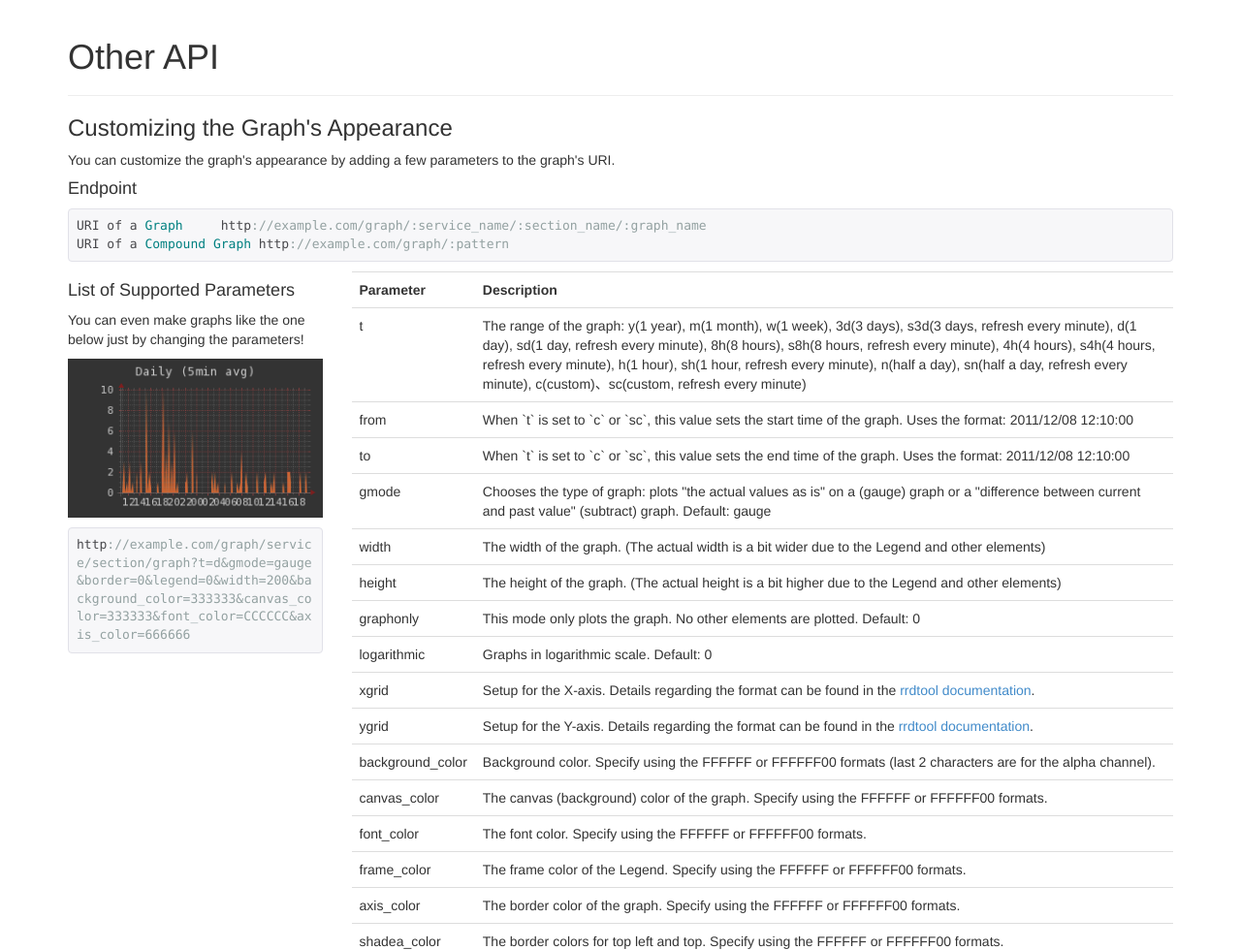
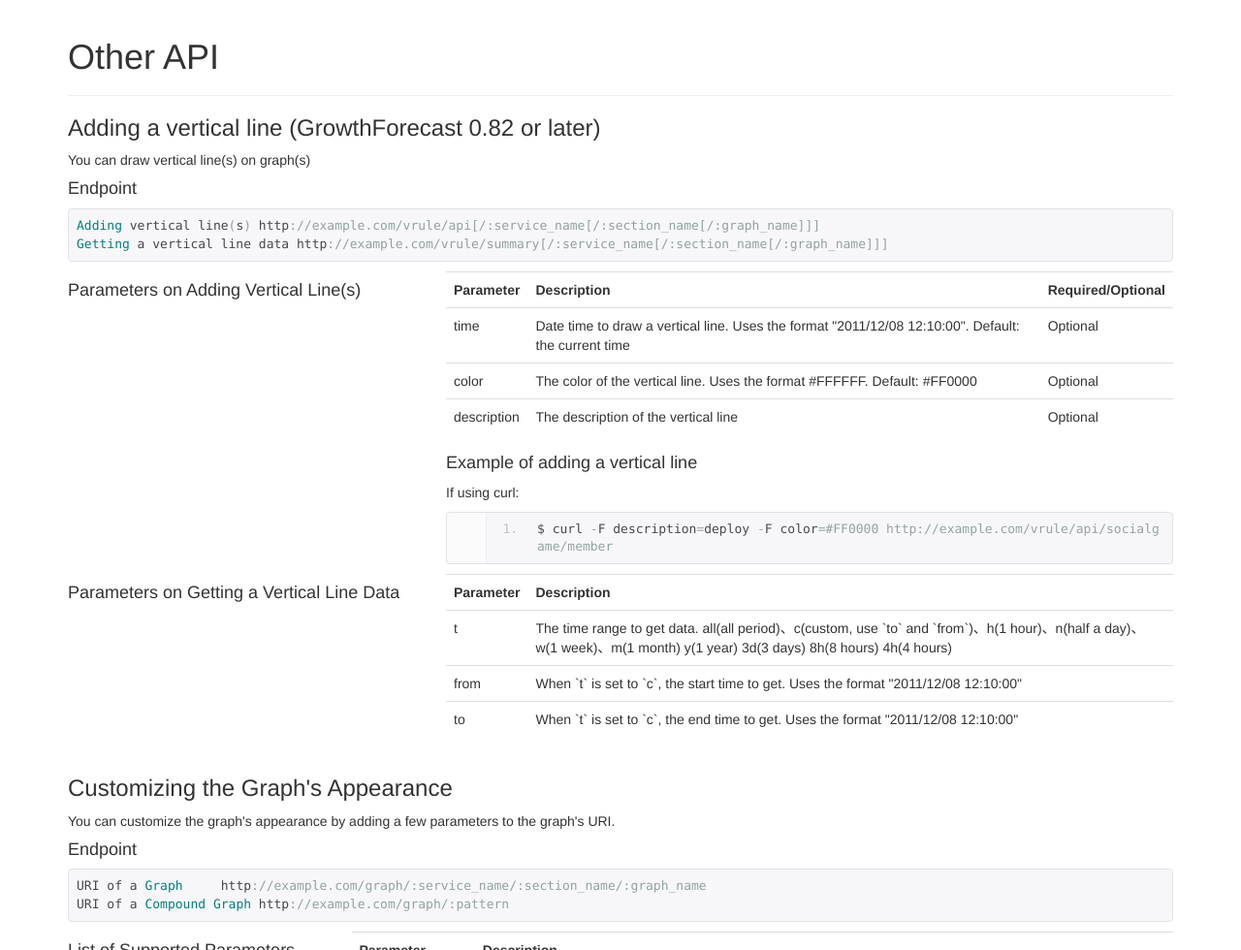
Before and after one commit to kazeburo/GrowthForecast, a plain HTML site: page index.html in a window 1280 px wide. Shown: the part 3126-4106 px from the top of the page at 97% size. Drawn offline with nearby package versions, Linux system fonts and the light colour scheme.

Commit message:
translate vrule document to english

```diff
--- a/index.html
+++ b/index.html
@@ -315,6 +315,87 @@ $ curl -F number=10 http://example.com/api/socialgame/member/register
           <h1>Other API</h1>
         </div>
 
+<h3>Adding a vertical line (GrowthForecast 0.82 or later)</h3>
+
+<p>You can draw vertical line(s) on graph(s)</p>
+
+<h4>Endpoint</h4>
+
+<pre class="prettyprint">
+Adding vertical line(s) http://example.com/vrule/api[/:service_name[/:section_name[/:graph_name]]]
+Getting a vertical line data http://example.com/vrule/summary[/:service_name[/:section_name[/:graph_name]]]
+</pre>
+
+<div class="row">
+<div class="col-md-4">
+<h4>Parameters on Adding Vertical Line(s)</h4>
+</div>
+<div class="col-md-8">
+
+<table class="table">
+<tr>
+<th>Parameter</th>
+<th>Description</th>
+<th>Required/Optional</th>
+</tr>
+<tr>
+<td>time</td>
+<td>Date time to draw a vertical line. Uses the format "2011/12/08 12:10:00". Default: the current time</td>
+<td>Optional</td>
+</tr>
+<tr>
+<td>color</td>
+<td>The color of the vertical line. Uses the format #FFFFFF. Default: #FF0000</td>
+<td>Optional</td>
+</tr>
+<tr>
+<td>description</td>
+<td>The description of the vertical line</td>
+<td>Optional</td>
+</tr>
+</table>
+
+
+<h4>Example of adding a vertical line</h4>
+
+<p>If using curl:</p>
+
+<pre class="prettyprint linenums">
+$ curl -F description=deploy -F color=#FF0000 http://example.com/vrule/api/socialgame/member
+</pre>
+</div>
+</div>
+
+
+<div class="row">
+<div class="col-md-4">
+<h4>Parameters on Getting a Vertical Line Data</h4>
+</div>
+<div class="col-md-8">
+
+<table class="table">
+<tr>
+<th>Parameter</th>
+<th>Description</th>
+</tr>
+<tr>
+<td>t</td>
+<td>The time range to get data. all(all period)、c(custom, use `to` and `from`)、h(1 hour)、n(half a day)、w(1 week)、m(1 month) y(1 year) 3d(3 days) 8h(8 hours) 4h(4 hours)</td>
+</tr>
+<tr>
+<td>from</td>
+<td>When `t` is set to `c`, the start time to get. Uses the format "2011/12/08 12:10:00"</td>
+</tr>
+<tr>
+<td>to</td>
+<td>When `t` is set to `c`, the end time to get. Uses the format "2011/12/08 12:10:00"</td>
+</tr>
+</table>
+
+
+</div>
+</div>
+
 <h3>Customizing the Graph's Appearance</h3>
 
 <p>You can customize the graph's appearance by adding a few parameters to the graph's URI.</p>
```
Also changed, not shown: index.ja.html (+2 -2 lines).
